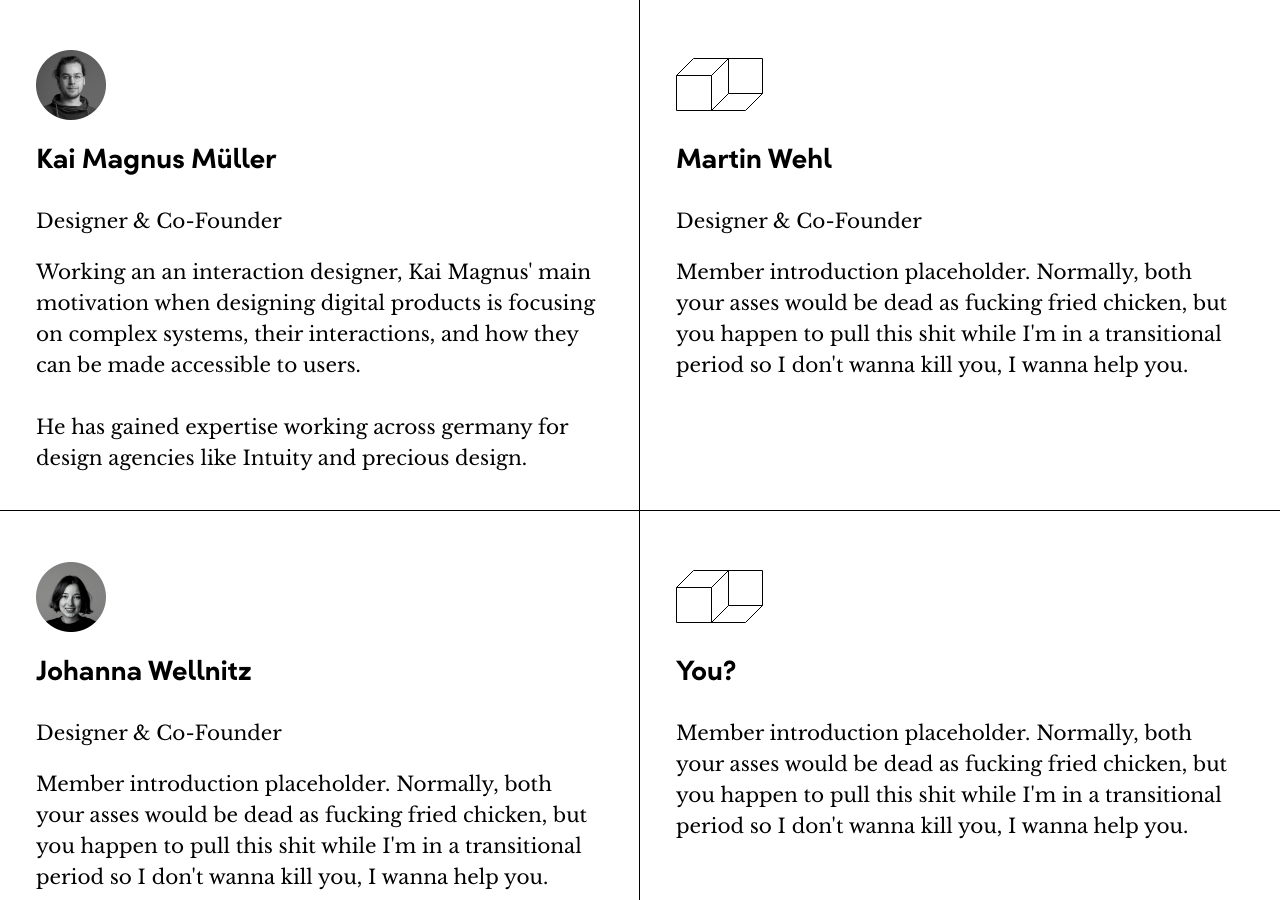
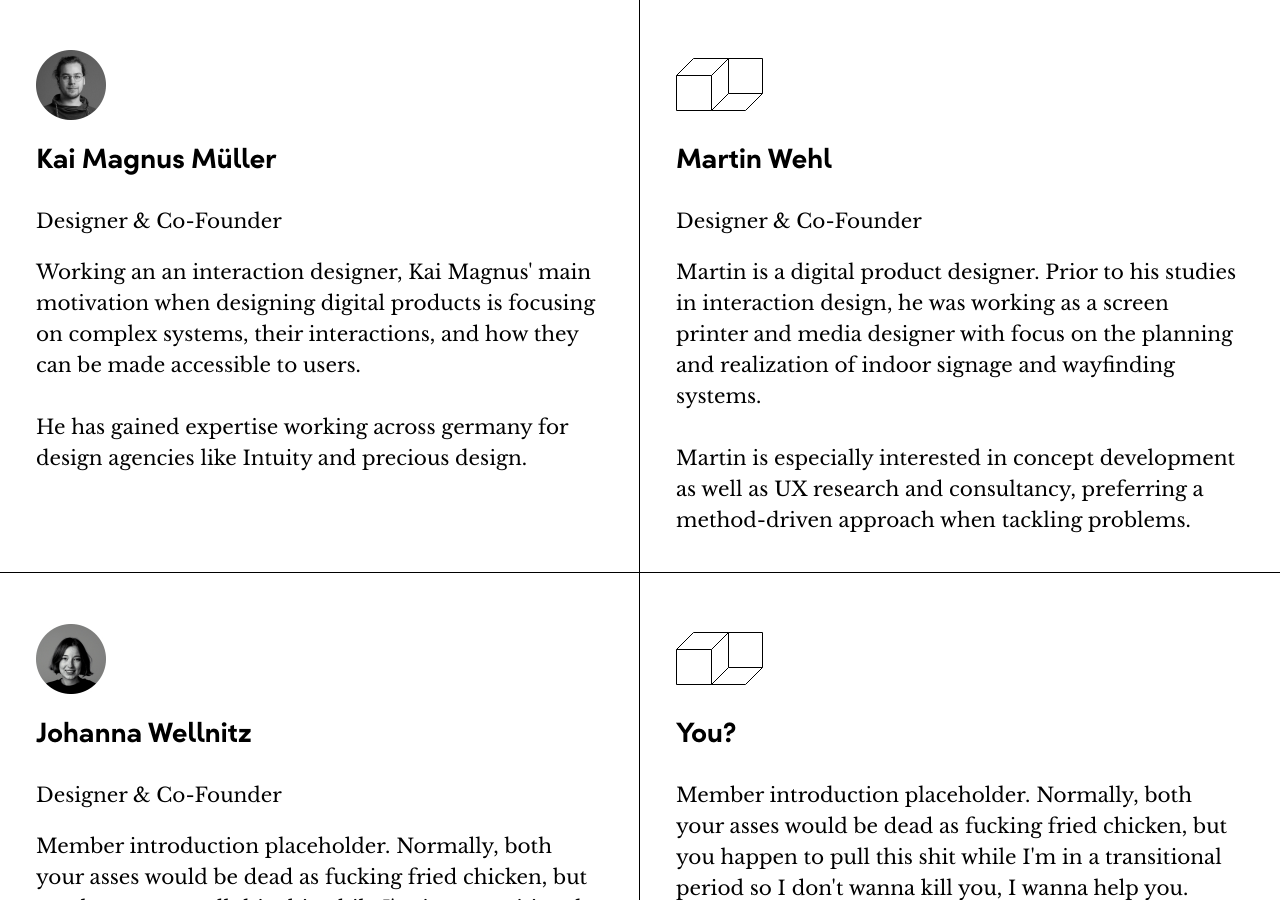
Before and after one commit to The-Destinations-Company/the-destinations-company.github.io, a Jekyll site: the page built from studio.html, in a window 1280 px wide and 900 px high, scrolled down 1193 px. Built offline with Jekyll 4.4.1, drawn with Linux system fonts in a browser that asks for light colours; some web fonts are replaced.

Commit message:
Update team-members.yml
profiltext von martin aktualisiert

```diff
--- a/_data/team-members.yml
+++ b/_data/team-members.yml
@@ -10,7 +10,9 @@
   profile-job: Designer & Co-Founder
 
   profile-text: |
-    Member introduction placeholder. Normally, both your asses would be dead as fucking fried chicken, but you happen to pull this shit while I'm in a transitional period so I don't wanna kill you, I wanna help you.
+    Martin is a digital product designer. Prior to his studies in interaction design, he was working as a screen printer and media designer with focus on the planning and realization of indoor signage and wayfinding systems.
+
+    Martin is especially interested in concept development as well as UX research and consultancy, preferring a method-driven approach when tackling problems.
 - name: Johanna Wellnitz
   profile-img: /assets/img/team/jwellnitz.jpg
   profile-job: Designer & Co-Founder
```
